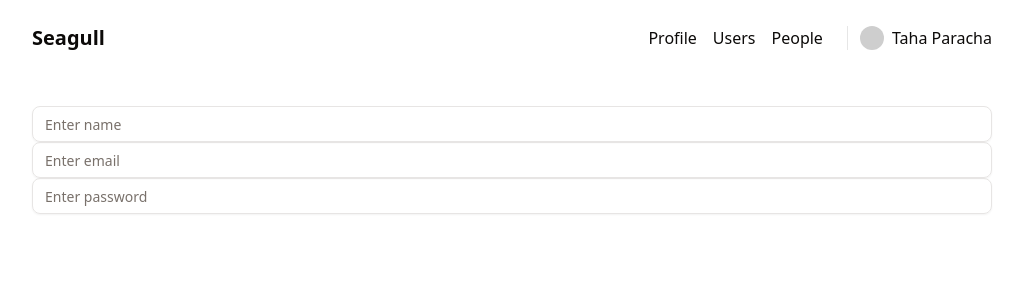
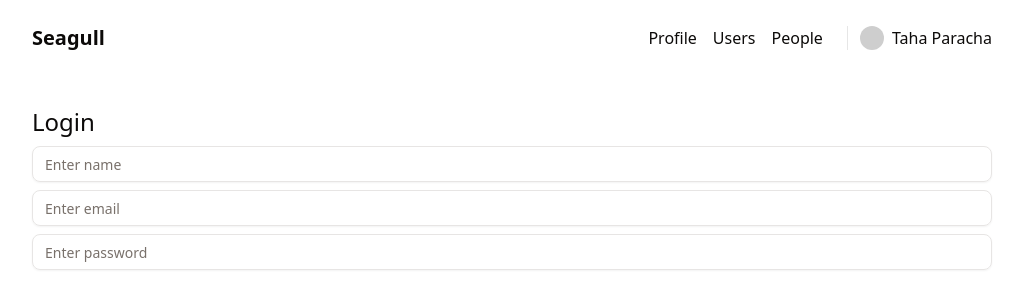
Before and after one commit to parachataha/seagull, a Next.js app: page /login in a window 1280 px wide. Shown: the top 308 px of the page, without its empty margins (128-1151 px from the left). Built offline with nearby package versions, Linux system fonts and the light colour scheme.

Commit message:
Fix(login-page): Added spacing between form elements

```diff
--- a/src/app/(pages)/login/page.tsx
+++ b/src/app/(pages)/login/page.tsx
@@ -11,7 +11,9 @@ export default function LoginPage() {
 
     return ( <Page>
 
-        <form>
+        <form className="flex flex-col gap-2">
+
+            <h1 className="text-2xl">Login</h1>
 
             <Input
                 placeholder="Enter name"
```
Also changed, not shown: src/actions/auth/login.ts (added).
